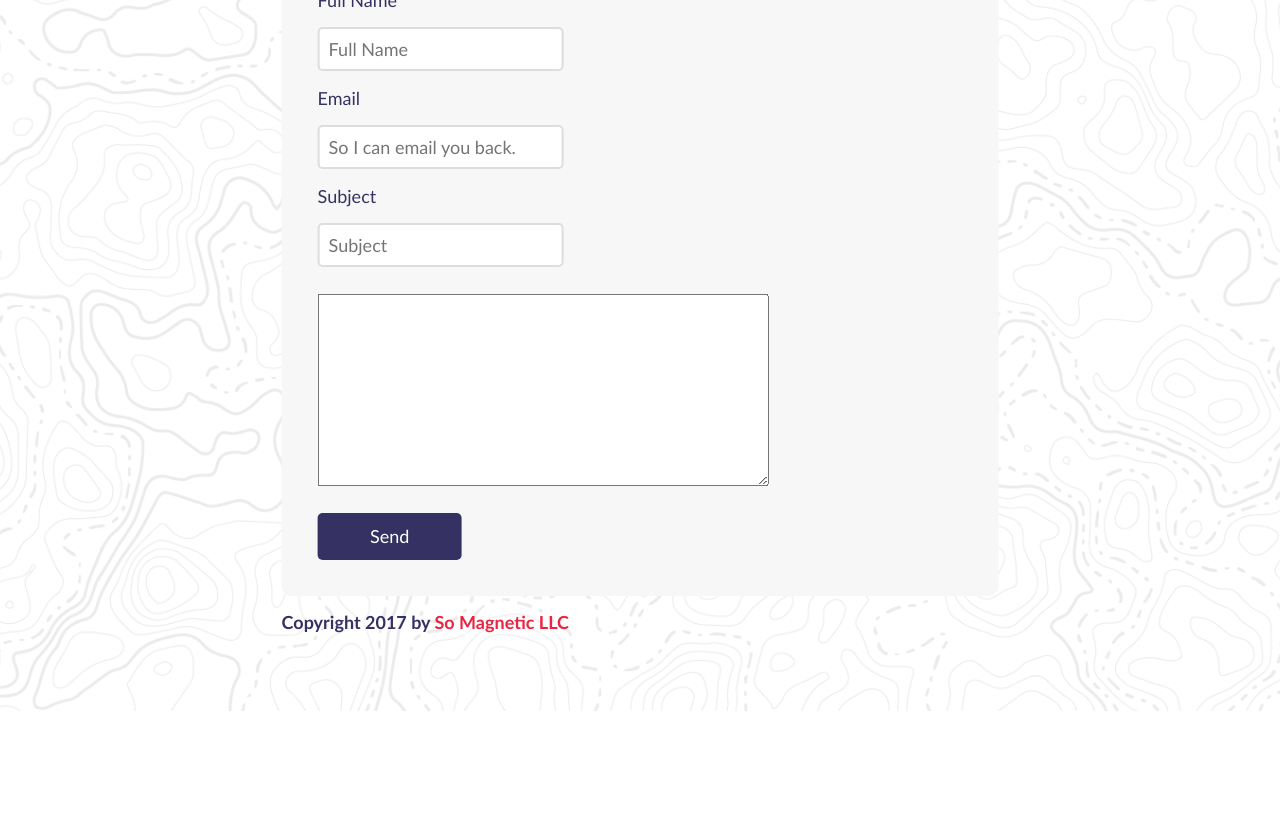
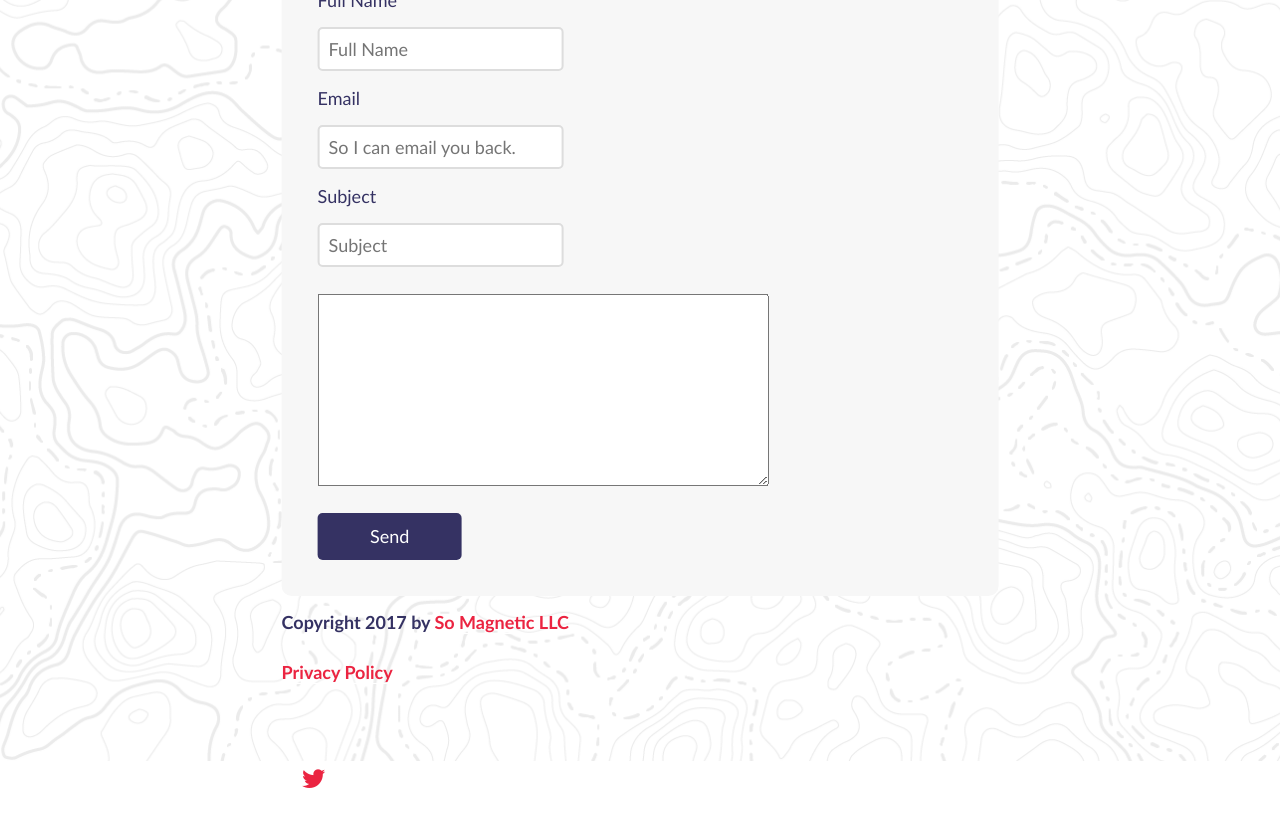
Before and after one commit to compassofdesign/site, a Jekyll site: the page built from index.html, in a window 1280 px wide and 900 px high, scrolled down 2235 px. Shown: the top 827 px of the window. Built offline with Jekyll 4.4.1, drawn with Linux system fonts in a browser that asks for light colours; nearby versions of some CDN libraries; before the commit the page ends 2946 px from its top, so only the background shows below that.

Commit message:
privacy policy now available directly from homepage

```diff
--- a/_layouts/default.html
+++ b/_layouts/default.html
@@ -46,6 +46,13 @@
   </head>
   <body>
     {{content}}
+    <section class="main container">
+      <article class="row">
+        <div class="landing module">
+          <h3><i class="fa fa-twitter"><span>twitter</span></i></h3>
+        </div>
+      </article>
+    </section>
     <script type="text/javascript">
       /* First CSS File */
       var giftofspeed = document.createElement('link');
--- a/assessment/index.html
+++ b/assessment/index.html
@@ -4,7 +4,7 @@ title: Designer's Self Assessment
 ---
 <header class="container hero hero-index" id="0">
   <article class="row hero-inset">
-    <img src="/assets/img/cod-logo.svg" alt="Compass of Design is created by So Magnetic as a tool for designers to learn how to overcome imposter syndrome and learn to design with confidence." />
+    <a href="{{site.baseurl}}"><img src="/assets/img/cod-logo.svg" alt="Compass of Design is created by So Magnetic as a tool for designers to learn how to overcome imposter syndrome and learn to design with confidence." /></a>
 
   </article>
 </header>
--- a/community/index.html
+++ b/community/index.html
@@ -5,7 +5,7 @@ description: Start learning to design with confidence by joining the Compass of
 ---
 <header class="container hero hero-index">
   <article class="row hero-inset">
-    <img src="/assets/img/cod-logo.svg" alt="Compass of Design is created by So Magnetic as a tool for designers to learn how to overcome imposter syndrome and learn to design with confidence." />
+    <a href="{{site.baseurl}}"><img src="/assets/img/cod-logo.svg" alt="Compass of Design is created by So Magnetic as a tool for designers to learn how to overcome imposter syndrome and learn to design with confidence." /></a>
     <h1>Start becoming a better designer</h1>
     <h3>Get weekly tips on design and how to better your skills and get around other self start designers like you</h3>
     <a href="#join" class="button " >Join the Pack</a>
--- a/index.html
+++ b/index.html
@@ -74,6 +74,7 @@ title: Compass Of Design - Learn to design with confidence, a site for new desig
     </div>
     <div class="landing module">
       <h6>Copyright 2017 by <a href="https://somagnetic.com">So Magnetic LLC</a></h6>
+      <h6><a href="{{site.baseurl}}/archive/privacy-policy">Privacy Policy</a></h6>
     </div>
   </article>
 </footer>
--- a/results/index.html
+++ b/results/index.html
@@ -4,7 +4,7 @@ title: Compass Of Design - Learn to design with confidence, a site for new desig
 ---
 <header class="container hero hero-index">
   <article class="row hero-inset">
-    <img src="/assets/img/cod-logo.svg" alt="Compass of Design is created by So Magnetic as a tool for designers to learn how to overcome imposter syndrome and learn to design with confidence." />
+    <a href="{{site.baseurl}}"><img src="/assets/img/cod-logo.svg" alt="Compass of Design is created by So Magnetic as a tool for designers to learn how to overcome imposter syndrome and learn to design with confidence." /></a>
     <h1>Self Assessment Results:</h1>
   </article>
 </header>
```
